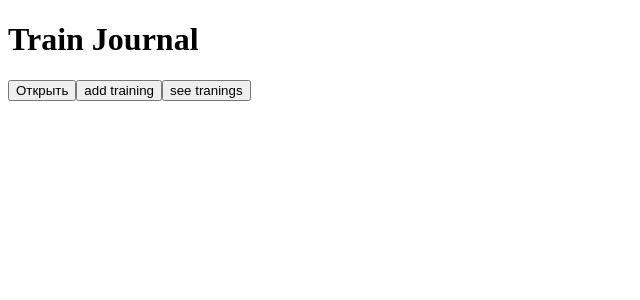
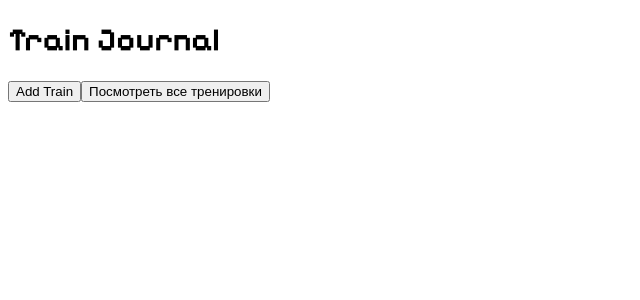
Before and after one commit to DimaShtGitHub/train-journal.github.io, a React (Vite) app: page / in a window 1280 px wide. Shown: the top 300 px of the page, without its empty margins (0-640 px from the left). Built offline with nearby package versions, Linux system fonts and the light colour scheme.

Commit message:
add new font, edit view train

```diff
--- a/index.html
+++ b/index.html
@@ -3,10 +3,13 @@
   <head>
     <meta charset="UTF-8" />
     <link rel="icon" type="image/svg+xml" href="/favicon.svg" />
+    <link rel="preconnect" href="https://fonts.googleapis.com">
+    <link rel="preconnect" href="https://fonts.gstatic.com" crossorigin>
+    <link href="https://fonts.googleapis.com/css2?family=Pixelify+Sans:wght@400..700&display=swap" rel="stylesheet">
     <meta name="viewport" content="width=device-width, initial-scale=1.0" />
     <title>train-journal</title>
   </head>
-  <body>
+  <body class="pixelify-sans">
     <div id="root"></div>
     <script type="module" src="/src/main.jsx"></script>
   </body>
--- a/src/App.jsx
+++ b/src/App.jsx
@@ -7,13 +7,13 @@ const App = () => {
 
   return (<>
     <h1>Train Journal</h1>
-    <button onClick={() => setModalOpen(true)}>Открыть</button>
+    <button onClick={() => setModalOpen(true)}>Add Train</button>
+    <button>Посмотреть все тренировки</button>
 
     <Modal isOpen={isModalOpen} onClose={() => setModalOpen(false)}>
       <NewTrain />
     </Modal>
-    <button>add training</button>
-    <button>see tranings</button>
+
   </>)
 }
 
--- a/src/components/Modal.css
+++ b/src/components/Modal.css
@@ -24,8 +24,8 @@
 
 .modal-close {
   position: absolute;
-  top: 10px;
-  right: 10px;
+  top: 2px;
+  right: 2px;
   background: none;
   border: none;
   font-size: 20px;
--- a/src/index.css
+++ b/src/index.css
@@ -109,3 +109,11 @@ code {
   padding: 4px 8px;
   background: var(--code-bg);
 } */
+
+
+.pixelify-sans {
+  font-family: "Pixelify Sans", sans-serif;
+  font-optical-sizing: auto;
+  font-weight: 400;
+  font-style: normal;
+}
--- a/src/pages/NewTrain.jsx
+++ b/src/pages/NewTrain.jsx
@@ -6,12 +6,12 @@ const NewTrain = () => {
   const [date, setDate] = useState('')
   const [list, setList] = useState([])
 
-  useEffect(() => {
   const today = new Date();
 
   const day = today.getDate();
   const month = today.getMonth() + 1; // Месяцы начинаются с 0
   const year = today.getFullYear();
+  useEffect(() => {
 
     setDate(`${day}.${month}.${year}`)
   }, [])
@@ -72,15 +72,31 @@ const NewTrain = () => {
     </div>
 
     <div className="train_list">
-      <h2>{date}: тренировка {placeTrain.find(el => el.id === 1)?.place}</h2>
+      <h2>{day}.{month}.{year}: тренировка {placeTrain.find(el => el.id === 1)?.place}</h2>
+      <p>Упражнение / Количество / Доп. вес</p>
 
+        <table>
+          <thead>
+            <th>№</th>
+            <th>Упражнение</th>
+            <th>Кол повторений</th>
+            <th>Доп вес</th>
+          </thead>
+          <tbody>
             {list.map((el, index) => {
               return (
-          <div>
-            <p>{index + 1}. {el.gym} / {el.number} / {el.weight} кг</p>
-          </div>
-        )
-      })}
+                <tr>
+                  <td>{index + 1}</td>
+                  <td>{el.gym}</td>
+                  <td>{el.number}</td>
+                  <td>{el.weight}</td>
+                </tr>
+              )})
+            }
+      </tbody>
+      </table>
+
+
 
       <button onClick={setTrain}>Сохранить тренировку</button>
     </div>
```
Also changed, not shown: src/pages/AllTrain.jsx (added, +12 -0 lines), src/pages/AllTrain.css (added). Lines whose indentation alone changed are shown as unchanged.
